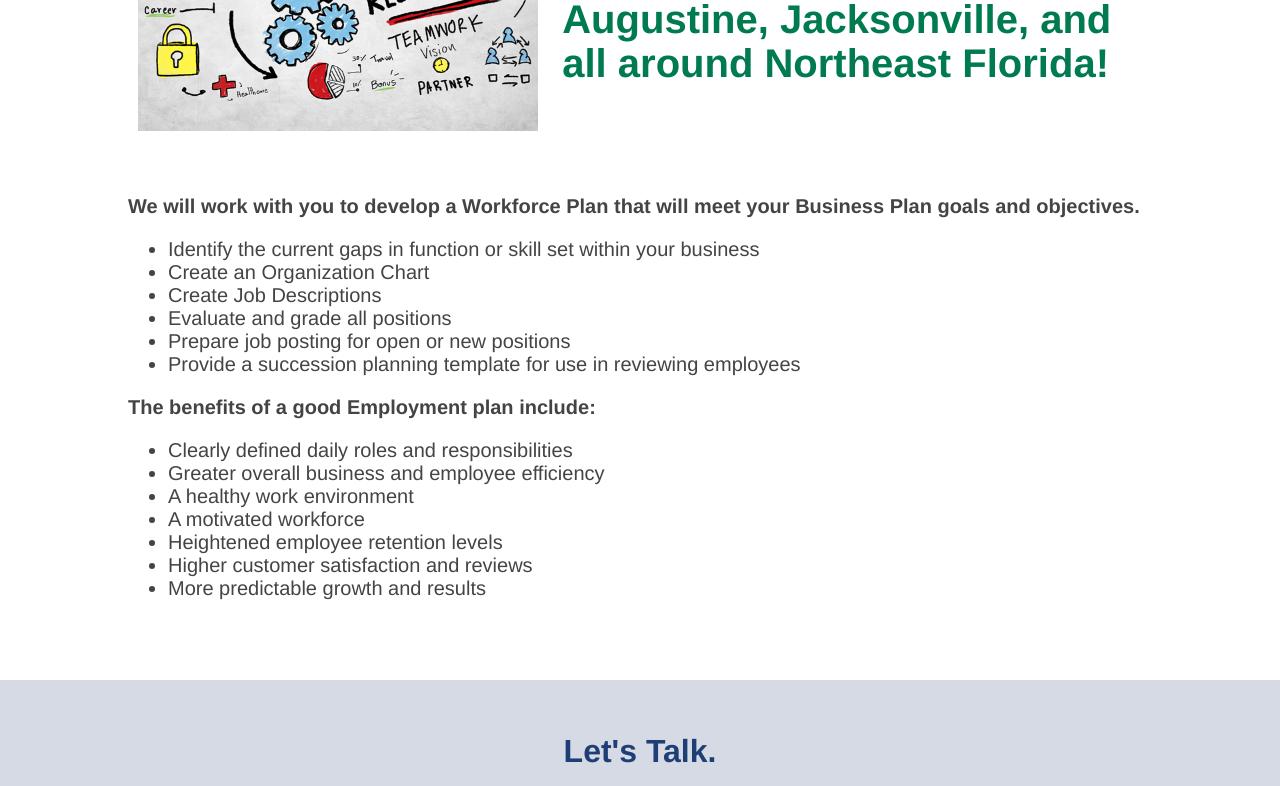
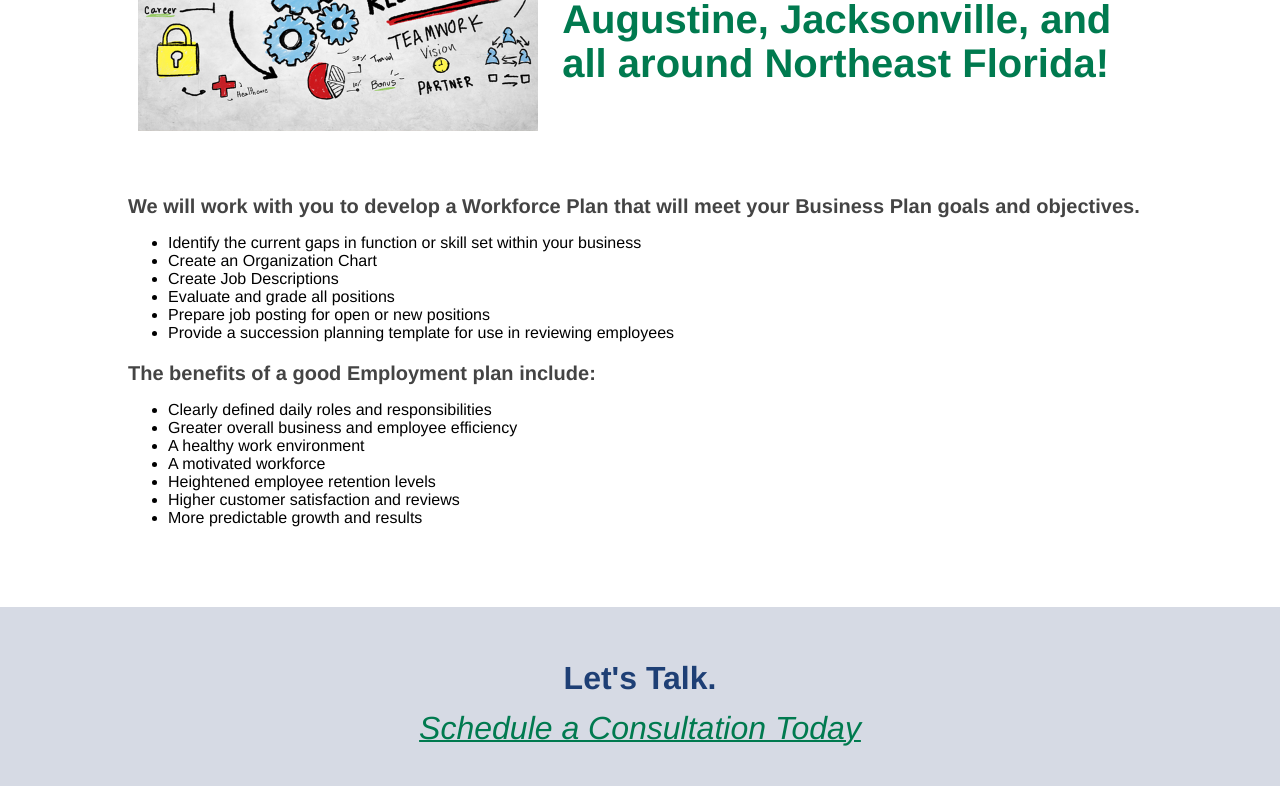
Before and after one commit to tahiaelkawas/linger-coaching, a Next.js app: page /workforce-plan in a window 1280 px wide. Shown: the part 619-1405 px from the top of the page. Built offline with nearby package versions, Linux system fonts and the light colour scheme.

Commit message:
fixing nav bar

```diff
--- a/component/pages/businessPlan.jsx
+++ b/component/pages/businessPlan.jsx
@@ -16,7 +16,6 @@ const BusinessPlan = () => {
                 <div className={style.busin_text}>
                     <p>Business Planning for small business owners is not a one size fits all exercise. Every successful business is built upon a sound Business Plan that clearly defines your vision, mission, goals and objectives. That Business Plan should also include a strategy or Roadmap detailing how your business will perform successfully. However, small business owners often lack the time, manpower or objective vantage point to effectively plan for the future.</p>
                     <p>Beacon Business Advisors will meet with each small business owner to have an honest and thorough review of their businesses history and current state. This will guide the development and type of Business Plan that best suits your needs. We will work collaboratively with each small business owner to define a clear and realistic vision for the future. This will include the development of operational, organizational, financial, marketing and growth plans as needed. Each Business Plan will include trackable metrics and or milestones for daily, weekly, monthly and annual guidance and be accompanied and supported by an organization plan (personnel and office/workspace) that defines business roles and responsibilities. Finally, Beacon Business Advisors will work alongside you during the entire planning process, its execution and regularly thereafter to review your progress and continuing needs.</p>
-                    <p>
                         <ul>
                             <li>Short Term Action Planning (3 - 6 months)</li>
                             <li>Annual Business Plan</li>
@@ -25,7 +24,6 @@ const BusinessPlan = () => {
                             <li>Contingency Planning</li>
                             <li>Pivot/Change Planning</li>
                         </ul>
-                    </p>
                 </div>
             </div>
             <Footer />
--- a/component/pages/officePlan.jsx
+++ b/component/pages/officePlan.jsx
@@ -15,7 +15,6 @@ const Office = () => {
                 <div className={style.busin_text}>
                     <p>Personal organizational skills create a professional environment which allows you to better manage a business as an owner or manage a productive work environment for all employees.</p>
                     <p>The benefits of being organized at work can create better:</p>
-                    <p>
                         <ul>
                             <li>Time management skills</li>
                             <li>Better communication</li>
@@ -30,7 +29,6 @@ const Office = () => {
                             <li>Time and material cost savings</li>
                             <li>Employee retention</li>
                         </ul>
-                    </p>
                     <p>Developing good organizational habits by establishing a well-organized office space, storefront and/or warehouse will help you streamline and maintain the environment needed to run a business efficiently and economically.</p>
                     <p>You get overall better productivity as a team with a sense of calm, better workplace safety and positive morale that can support a mentally healthy workplace. You also establish a sense of trust with other employees, job roles are clear through better communication and defined roles and in return, you get better quality of work from employees and a better chance of employee retention.</p>
                 </div>
--- a/component/pages/shortPlan.jsx
+++ b/component/pages/shortPlan.jsx
@@ -15,7 +15,6 @@ const ShortPlan = () => {
                 </div>
                 <div className={style.busin_text}>
                     <p>Short Term Business Forecasting, a 6-12 month look ahead, provides your business and team with a clearly defined set of goals, roles and responsibilities. While “forecasting” involves guesswork in addition to hard data, you will be able to quickly test and learn from your results and make informed and intelligent decisions. By revisiting your progress in smaller time increments you will make course changes regularly as needed and the accuracy of your Short Term Forecasts will continue to improve. This can lead to a more efficient workplace, greater productivity and improved customer and employee satisfaction. Beacon Business Advisors Short Term Business Forecasting program includes:</p>
-                    <p>
                         <ul>
                             <li>Business Assessment</li>
                             <li>Executive Summary</li>
@@ -27,7 +26,6 @@ const ShortPlan = () => {
                             <li>Team and Key Roles</li>
                             <li>Bi-weekly 12 month Maintenance Program/Reviews/Revisions</li>
                         </ul>
-                    </p>
                     <p>Beacon Business Advisors will work alongside you during the entire Short Term Business Forecasting process, its execution and regularly thereafter to review your progress and continuing needs.</p>
                 </div>
             </div>
--- a/component/pages/workforce.jsx
+++ b/component/pages/workforce.jsx
@@ -15,7 +15,6 @@ const WorkForec = () => {
                 </div>
                 <div className={style.busin_text}>
                     <p><strong>We will work with you to develop a Workforce Plan that will meet your Business Plan goals and objectives.</strong></p>
-                    <p>
                         <ul>
                             <li> Identify the current gaps in function or skill set within your business</li>
                             <li>Create an Organization Chart</li>
@@ -24,9 +23,7 @@ const WorkForec = () => {
                             <li>Prepare job posting for open or new positions</li>
                             <li>Provide a succession planning template for use in reviewing employees</li>
                         </ul>
-                    </p>
                     <p> <strong>The benefits of a good Employment plan include:</strong></p>
-                    <p>
                         <ul>
                             <li> Clearly defined daily roles and responsibilities</li>
                             <li> Greater overall business and employee efficiency</li>
@@ -36,7 +33,6 @@ const WorkForec = () => {
                             <li>Higher customer satisfaction and reviews</li>
                             <li>More predictable growth and results</li>
                         </ul>
-                    </p>
                 </div>
             </div>
             <Footer />
```
Also changed, not shown: .eslintrc.json (added), public/assets/images/shib-logo.svg (added), 1 other file (tests, documents, lock files or other folders).
